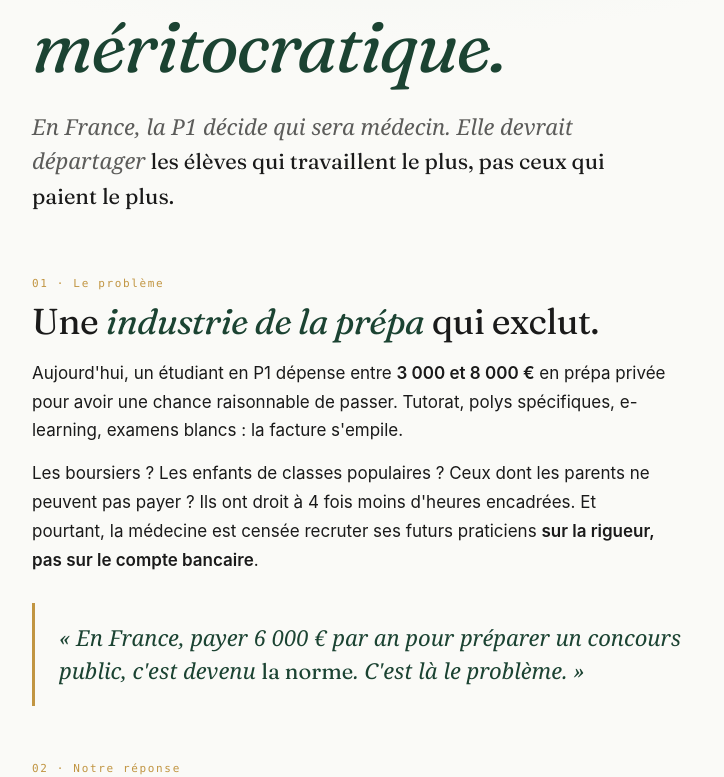
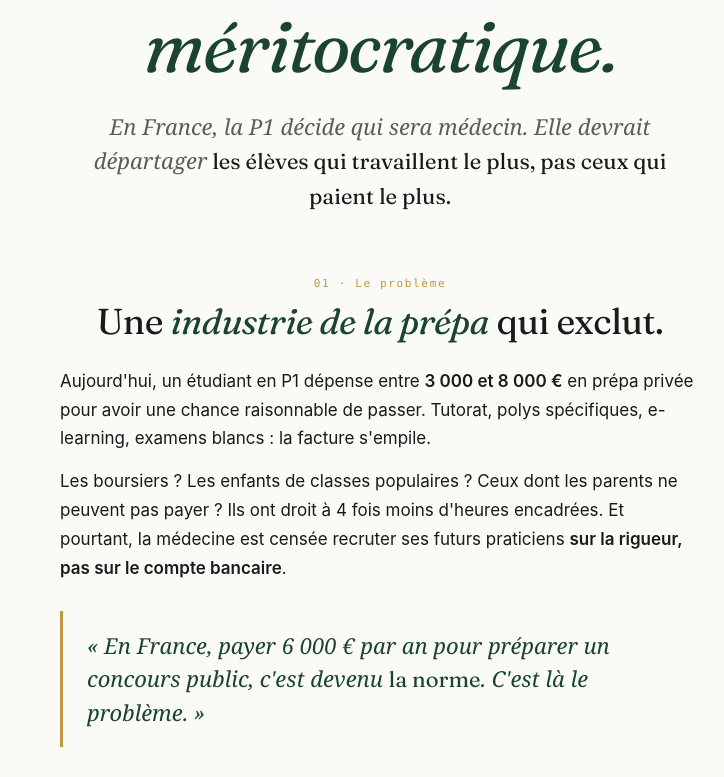
Before and after one commit to Axman1ak/MedRev, a Next.js app: page /manifesto in a window 1280 px wide. Shown: the part 383-1160 px from the top of the page, without its empty margins (260-984 px from the left). Built offline with nearby package versions, Linux system fonts and the light colour scheme.

Commit message:
Update landing-styles.css

```diff
--- a/src/components/landing-styles.css
+++ b/src/components/landing-styles.css
@@ -254,26 +254,26 @@
 .lp-method-biblio-meta strong { color: var(--lp-accent); font-family: var(--lp-fh); font-weight: 500; }
 
 /* === MANIFESTO === */
-.manifesto-wrap { position: relative; z-index: 2; max-width: 760px; margin: 0 auto; padding: 80px 32px 60px; }
+.manifesto-wrap { position: relative; z-index: 2; max-width: 760px; margin: 0 auto; padding: 80px 32px 60px; text-align: center; }
 .manifesto-kicker { display: inline-block; font: 500 11px/1 var(--lp-fk); letter-spacing: .25em; color: var(--lp-accent); text-transform: uppercase; padding: 6px 18px; background: var(--lp-accent-soft); border: 1px solid rgba(45,106,79,.2); border-radius: 999px; margin-bottom: 28px; }
 .manifesto-h1 { font-family: var(--lp-fh); font-size: clamp(40px, 6.5vw, 72px); font-weight: 400; line-height: 1.05; letter-spacing: -.025em; color: var(--lp-text); margin: 0 0 24px; }
 .manifesto-h1 em { font-style: italic; color: var(--lp-accent); font-weight: 300; }
-.manifesto-lede { font-family: var(--lp-fi); font-style: italic; font-size: 22px; line-height: 1.55; color: var(--lp-text-soft); margin: 0 0 56px; max-width: 640px; }
+.manifesto-lede { font-family: var(--lp-fi); font-style: italic; font-size: 22px; line-height: 1.55; color: var(--lp-text-soft); margin: 0 auto 56px; max-width: 640px; }
 .manifesto-lede strong { font-family: var(--lp-fh); font-style: normal; font-weight: 500; color: var(--lp-text); }
-.manifesto-section { margin-bottom: 48px; }
+.manifesto-section { margin-bottom: 48px; text-align: center; }
 .manifesto-num { display: inline-block; font: 500 11px/1 var(--lp-fm); color: var(--lp-gold); letter-spacing: .15em; margin-bottom: 12px; }
-.manifesto-h2 { font-family: var(--lp-fh); font-size: clamp(26px, 3.5vw, 36px); font-weight: 400; line-height: 1.15; letter-spacing: -.015em; color: var(--lp-text); margin: 0 0 16px; }
+.manifesto-h2 { font-family: var(--lp-fh); font-size: clamp(26px, 3.5vw, 36px); font-weight: 400; line-height: 1.15; letter-spacing: -.015em; color: var(--lp-text); margin: 0 0 24px; }
 .manifesto-h2 em { font-style: italic; color: var(--lp-accent); }
-.manifesto-p { font-size: 17px; line-height: 1.7; color: var(--lp-text); margin-bottom: 14px; max-width: 640px; }
+.manifesto-p { font-size: 17px; line-height: 1.7; color: var(--lp-text); margin: 0 auto 14px; max-width: 640px; text-align: left; }
 .manifesto-p em { font-family: var(--lp-fi); font-style: italic; color: var(--lp-text-soft); }
 .manifesto-p strong { font-weight: 600; color: var(--lp-text); }
-.manifesto-quote { font-family: var(--lp-fi); font-style: italic; font-size: 22px; line-height: 1.5; color: var(--lp-accent); padding: 18px 0 18px 24px; border-left: 3px solid var(--lp-gold); margin: 28px 0; }
+.manifesto-quote { font-family: var(--lp-fi); font-style: italic; font-size: 22px; line-height: 1.5; color: var(--lp-accent); padding: 18px 24px; border-left: 3px solid var(--lp-gold); margin: 28px auto; max-width: 640px; text-align: left; }
 .manifesto-quote strong { font-family: var(--lp-fh); font-style: normal; font-weight: 500; color: var(--lp-accent); }
 .manifesto-numbers { display: grid; grid-template-columns: repeat(3, 1fr); gap: 16px; margin: 32px 0 8px; padding: 28px 0; border-top: 1px solid var(--lp-border); border-bottom: 1px solid var(--lp-border); }
 .manifesto-num-stat { text-align: center; }
 .manifesto-num-stat-num { font: 400 36px/1 var(--lp-fh); color: var(--lp-accent); letter-spacing: -.03em; margin-bottom: 8px; }
 .manifesto-num-stat-lbl { font-size: 11.5px; color: var(--lp-text-soft); text-transform: uppercase; letter-spacing: .12em; font-weight: 600; }
-.manifesto-sign { display: flex; align-items: center; gap: 16px; padding: 28px 0; border-top: 1px solid var(--lp-border); margin-top: 56px; }
+.manifesto-sign { display: flex; align-items: center; gap: 16px; padding: 28px 0; border-top: 1px solid var(--lp-border); margin-top: 56px; text-align: left; max-width: 540px; margin-left: auto; margin-right: auto; }
 .manifesto-sign-avatar { width: 56px; height: 56px; border-radius: 50%; background: linear-gradient(135deg, var(--lp-accent-soft), var(--lp-gold-soft)); display: flex; align-items: center; justify-content: center; font: 500 18px/1 var(--lp-fh); color: var(--lp-accent); border: 1px solid var(--lp-border); flex-shrink: 0; }
 .manifesto-sign-name { font: 500 15px/1.3 var(--lp-fh); color: var(--lp-text); margin-bottom: 4px; }
 .manifesto-sign-role { font-family: var(--lp-fi); font-style: italic; font-size: 13.5px; color: var(--lp-text-soft); line-height: 1.5; }
@@ -332,10 +332,11 @@
 
 /* === LEGAL PAGES === */
 .legal-wrap { position: relative; z-index: 2; max-width: 760px; margin: 0 auto; padding: 80px 32px 60px; }
+.legal-header { text-align: center; margin-bottom: 56px; }
 .legal-kicker { display: inline-block; font: 500 11px/1 var(--lp-fk); letter-spacing: .25em; color: var(--lp-accent); text-transform: uppercase; padding: 6px 18px; background: var(--lp-accent-soft); border: 1px solid rgba(45,106,79,.2); border-radius: 999px; margin-bottom: 28px; }
 .legal-h1 { font-family: var(--lp-fh); font-size: clamp(36px, 5.5vw, 56px); font-weight: 400; line-height: 1.1; letter-spacing: -.02em; color: var(--lp-text); margin: 0 0 12px; }
 .legal-h1 em { font-style: italic; color: var(--lp-accent); font-weight: 300; }
-.legal-meta { font-family: var(--lp-fi); font-style: italic; font-size: 14px; color: var(--lp-text-dim); margin: 0 0 56px; }
+.legal-meta { font-family: var(--lp-fi); font-style: italic; font-size: 14px; color: var(--lp-text-dim); margin: 0; }
 .legal-section { margin-bottom: 36px; }
 .legal-h2 { font-family: var(--lp-fh); font-size: 19px; font-weight: 500; color: var(--lp-text); margin: 0 0 12px; letter-spacing: -.005em; }
 .legal-section p { font-size: 15px; line-height: 1.7; color: var(--lp-text); margin-bottom: 12px; }
```
